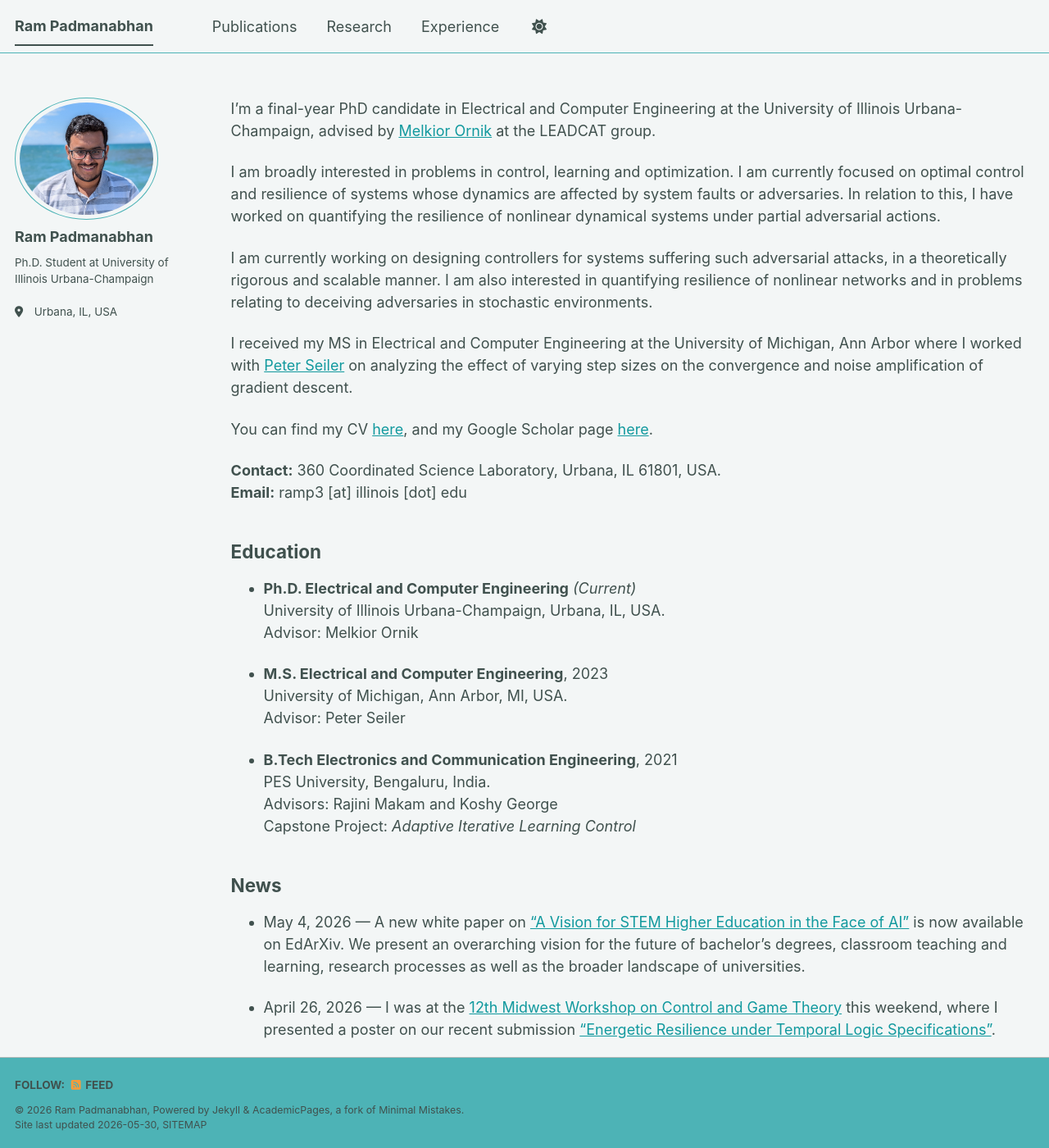
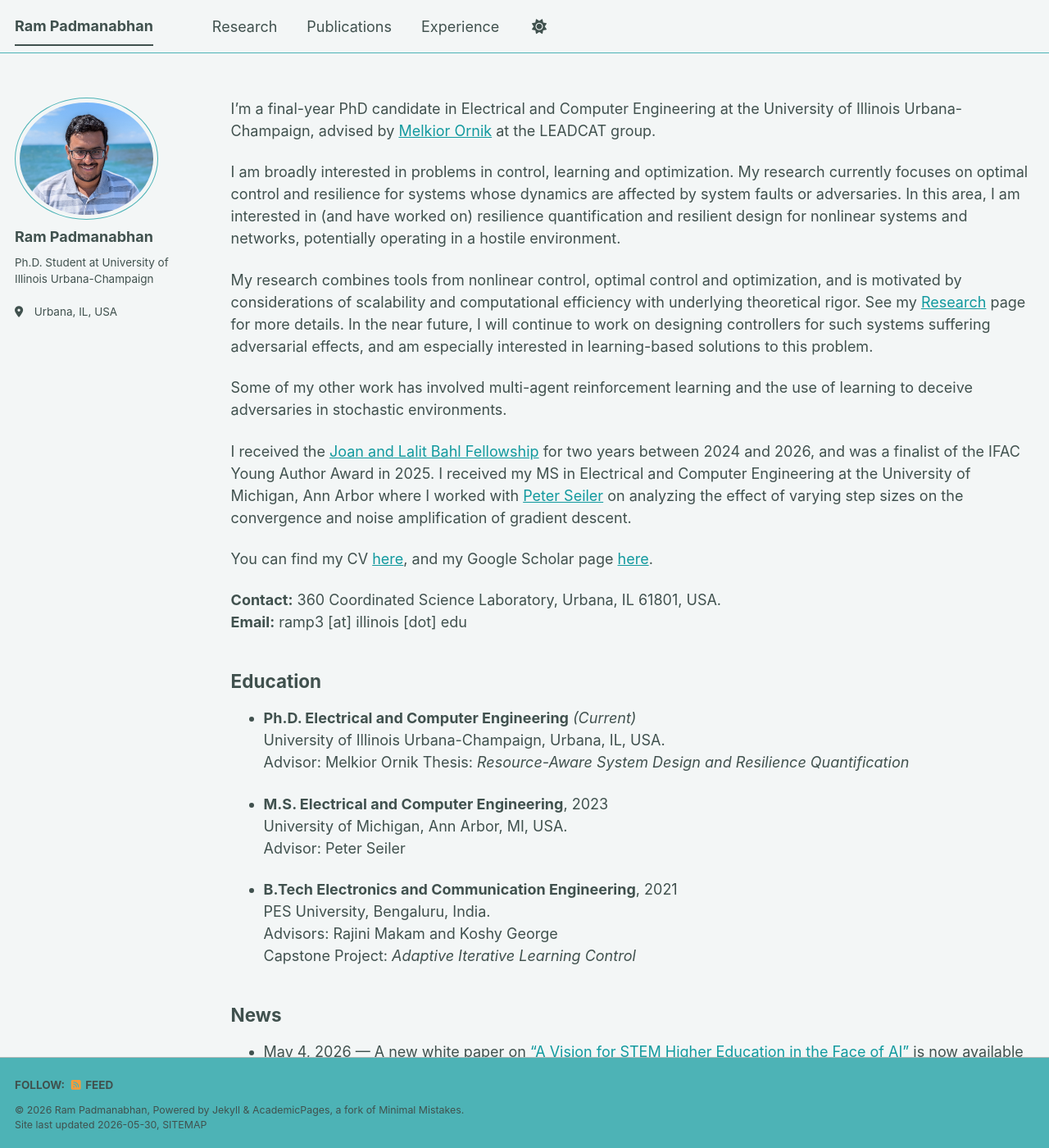
Before and after one commit to ram-p/ram-p.github.io, a Jekyll site: the page built from _pages/about.md, in a window 1280 px wide and 1400 px high. Shown: the whole window at 82% size. Built offline with Jekyll 4.4.1, drawn with Linux system fonts in a browser that asks for light colours; a script bundle is joined from its source files by our own code; library files that are not in the unit come from our copies.

Commit message:
Research

```diff
--- a/_data/navigation.yml
+++ b/_data/navigation.yml
@@ -1,11 +1,11 @@
 # main links links
 main:
+
+  - title: "Research"
+    url: /research/
 
   - title: "Publications"
     url: /publications/
 
-  - title: "Research"
-    url: /research/
-
   - title: "Experience"
     url: /experience/
--- a/_pages/about.md
+++ b/_pages/about.md
@@ -10,11 +10,13 @@ redirect_from:
 
 I'm a final-year PhD candidate in Electrical and Computer Engineering at the University of Illinois Urbana-Champaign, advised by [Melkior Ornik](https://mornik.web.illinois.edu/) at the LEADCAT group.
 
-I am broadly interested in problems in control, learning and optimization. I am currently focused on optimal control and resilience of systems whose dynamics are affected by system faults or adversaries. In relation to this, I have worked on quantifying the resilience of nonlinear dynamical systems under partial adversarial actions.
+I am broadly interested in problems in control, learning and optimization. My research currently focuses on optimal control and resilience for systems whose dynamics are affected by system faults or adversaries. In this area, I am interested in (and have worked on) resilience quantification and resilient design for nonlinear systems and networks, potentially operating in a hostile environment.
 
-I am currently working on designing controllers for systems suffering such adversarial attacks, in a theoretically rigorous and scalable manner. I am also interested in quantifying resilience of nonlinear networks and in problems relating to deceiving adversaries in stochastic environments.
+My research combines tools from nonlinear control, optimal control and optimization, and is motivated by considerations of scalability and computational efficiency with underlying theoretical rigor. See my [Research](https://ram-p.github.io/research/) page for more details. In the near future, I will continue to work on designing controllers for such systems suffering adversarial effects, and am especially interested in learning-based solutions to this problem.
 
-I received my MS in Electrical and Computer Engineering at the University of Michigan, Ann Arbor where I worked with [Peter Seiler](https://seiler.engin.umich.edu/) on analyzing the effect of varying step sizes on the convergence and noise amplification of gradient descent.
+Some of my other work has involved multi-agent reinforcement learning and the use of learning to deceive adversaries in stochastic environments.
+
+I received the [Joan and Lalit Bahl Fellowship](https://ece.illinois.edu/academics/grad/fellowships/bahl) for two years between 2024 and 2026, and was a finalist of the IFAC Young Author Award in 2025. I received my MS in Electrical and Computer Engineering at the University of Michigan, Ann Arbor where I worked with [Peter Seiler](https://seiler.engin.umich.edu/) on analyzing the effect of varying step sizes on the convergence and noise amplification of gradient descent.
 
 You can find my CV [here](https://ram-p.github.io/files/CV_RP.pdf), and my Google Scholar page [here](https://scholar.google.com/citations?user=YtKKnAEAAAAJ&hl=en).
 
@@ -26,6 +28,7 @@ Education
 - **Ph.D. Electrical and Computer Engineering** _(Current)_ \
 University of Illinois Urbana-Champaign, Urbana, IL, USA. \
 Advisor: Melkior Ornik
+Thesis: _Resource-Aware System Design and Resilience Quantification_
 
 - **M.S. Electrical and Computer Engineering**, 2023 \
 University of Michigan, Ann Arbor, MI, USA. \
```
Also changed, not shown: _pages/research.md (+14 -1 lines), images/Inputs.png (added), images/Partition.png (added), images/States.png (added), 1 other file.
